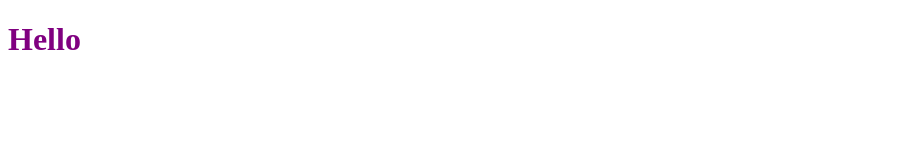
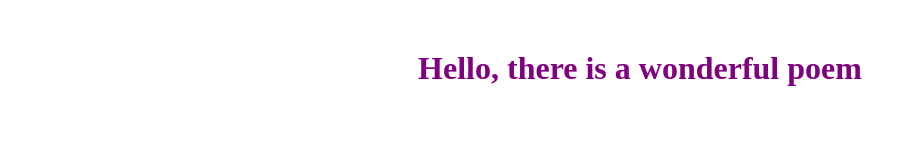
Before and after one commit to Elene-tech/learning-git-2, a plain HTML site: page index.html in a window 1280 px wide. Shown: the whole page, without its empty margins (0-917 px from the left). Drawn offline with Linux system fonts and the light colour scheme.

Commit message:
Add h1 and styled h1

```diff
--- a/index.html
+++ b/index.html
@@ -8,6 +8,6 @@
     <link rel="stylesheet" href="style.css" />
   </head>
   <body>
-    <h1>Hello</h1>
+    <h1>Hello, there is a wonderful poem</h1>
   </body>
 </html>
--- a/style.css
+++ b/style.css
@@ -1,3 +1,5 @@
 h1 {
   color: purple;
+  text-align: center;
+  margin: 50px 0;
 }
```
Also changed, not shown: screenshots/screen 2.jpg (added).
